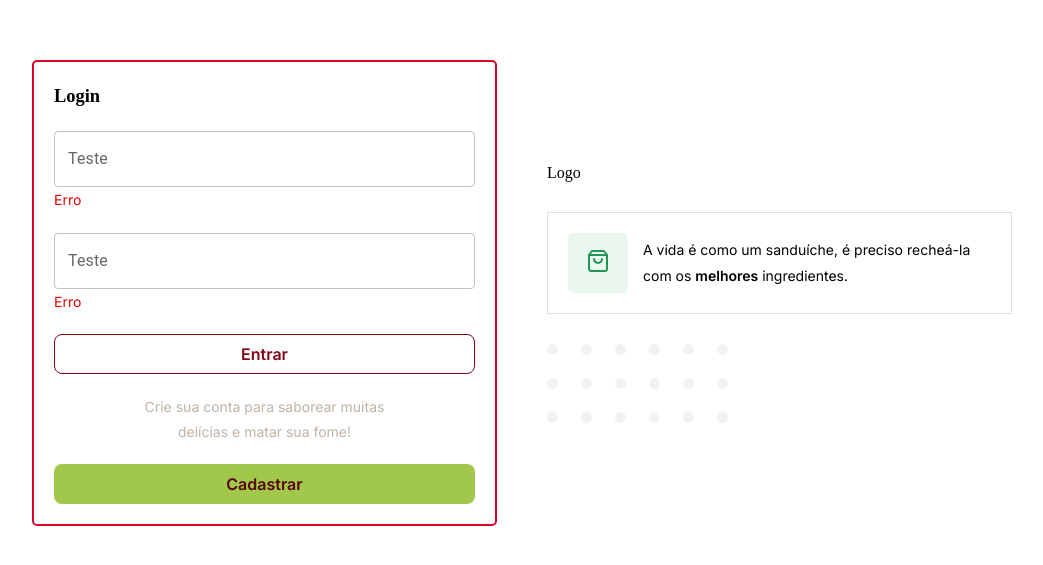
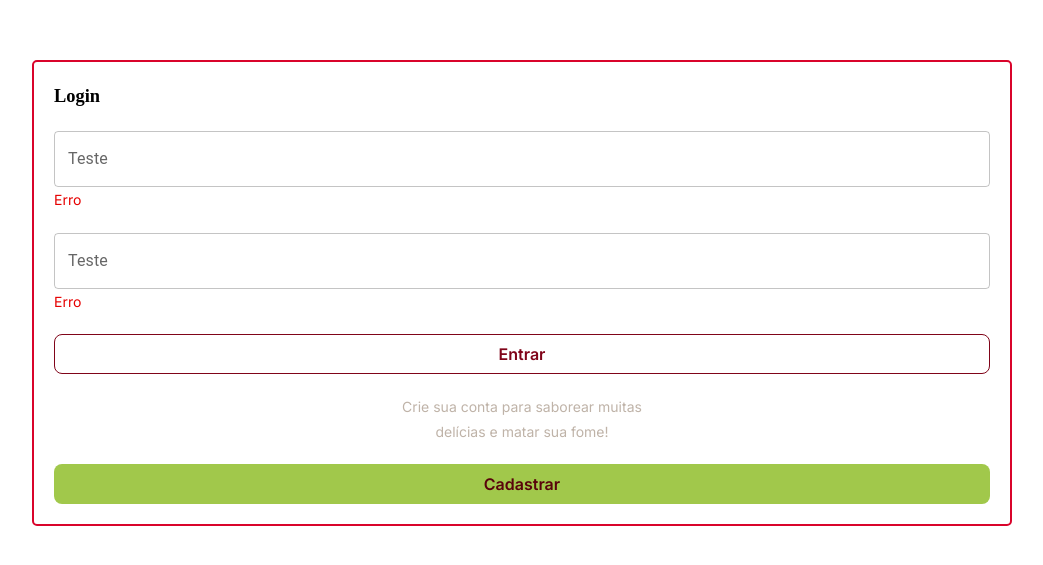
Before and after one commit to Equipe-8/borscht-house, a React (Vite) app: page / in a window 1280 px wide. Shown: the part 107-672 px from the top of the page, without its empty margins (118-1161 px from the left). Built offline with nearby package versions, Linux system fonts and the light colour scheme; no server answers.

Commit message:
src: delete unused components

```diff
--- a/src/api/api.ts
+++ /dev/null
@@ -1,9 +0,0 @@
-import axios from 'axios';
-
-export const api = axios.create({
-  baseURL: 'https://borschthouse.onrender.com',
-  timeout: 5000,
-  headers: {
-    'Content-Type': 'application/json',
-  },
-});
--- a/src/components/IllustrationBox/index.tsx
+++ /dev/null
@@ -1,20 +0,0 @@
-import { StyledIllustrationBox } from './style';
-import BallsIllustration from '../../assets/BallsIllustrations.svg';
-import Icon from '../../assets/Icon.svg';
-import { StyledParagraph } from '../../styles/typography';
-
-const IllustrationBox = () => (
-  <StyledIllustrationBox>
-    <span>Logo</span>
-    <div className='styledBox'>
-      <img src={Icon} alt='Ícone de cesta de compras' />
-      <StyledParagraph>
-        A vida é como um sanduíche, é preciso recheá-la com os{' '}
-        <strong>melhores</strong> ingredientes.
-      </StyledParagraph>
-    </div>
-    <img className='ballsImage' src={BallsIllustration} alt='Bolinhas' />
-  </StyledIllustrationBox>
-);
-
-export default IllustrationBox;
--- a/src/components/IllustrationBox/style.ts
+++ /dev/null
@@ -1,17 +0,0 @@
-import styled from 'styled-components';
-
-export const StyledIllustrationBox = styled.div`
-  display: flex;
-  align-items: flex-start;
-  flex-direction: column;
-  gap: 30px;
-
-  .styledBox {
-    display: flex;
-    align-items: center;
-    gap: 15px;
-    padding: 20px;
-    background: ${({ theme }) => theme.colors.white};
-    border: 1px solid #e0e0e0;
-  }
-`;
--- a/src/pages/LoginPage/index.tsx
+++ b/src/pages/LoginPage/index.tsx
@@ -1,6 +1,5 @@
 import { StyledLoginPage } from './style';
 import LoginForm from '../../components/Form/LoginForm';
-import IllustrationBox from '../../components/IllustrationBox';
 
 import { StyledButtonLink } from '../../styles/button';
 import { StyledContainer, StyledGridBox } from '../../styles/grid';
@@ -28,9 +27,6 @@ const LoginPage = () => (
             </StyledButtonLink>
           </StyledGridBox>
         </div>
-        <div className='right'>
-          <IllustrationBox />
-        </div>
       </div>
     </StyledContainer>
   </StyledLoginPage>
--- a/src/pages/RegisterPage/index.tsx
+++ b/src/pages/RegisterPage/index.tsx
@@ -6,7 +6,7 @@ import { toast } from 'react-toastify';
 import { StyledRegisterPage } from './style';
 import { schema } from './RegisterFormSchema/RegisterFormSchema';
 import { iFormData } from '../../providers/UserContext/@types';
-import { api } from '../../api/api';
+import { api } from '../../services/api';
 
 const RegisterPage = () => {
   const navigate = useNavigate();
```
Also changed, not shown: src/assets/BallsIllustrations.svg (deleted), src/assets/Icon.svg (deleted), src/components/UpdateModal/style.ts (deleted).
